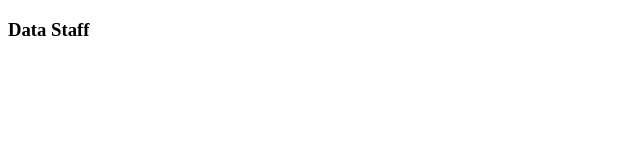
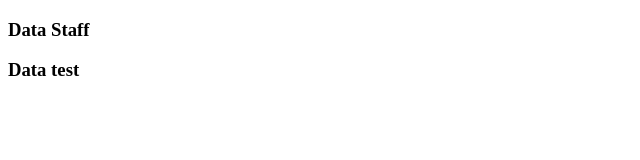
Before and after one commit to rioprayoga23/repo-test, a plain HTML site: page staff.html in a window 1280 px wide. Shown: the full height of the page, 0-640 px from the left. Drawn offline with Linux system fonts and the light colour scheme.

Commit message:
menambahkan data test

```diff
--- a/staff.html
+++ b/staff.html
@@ -8,5 +8,6 @@
   </head>
   <body>
     <h3>Data Staff</h3>
+    <h3>Data test</h3>
   </body>
 </html>
```
